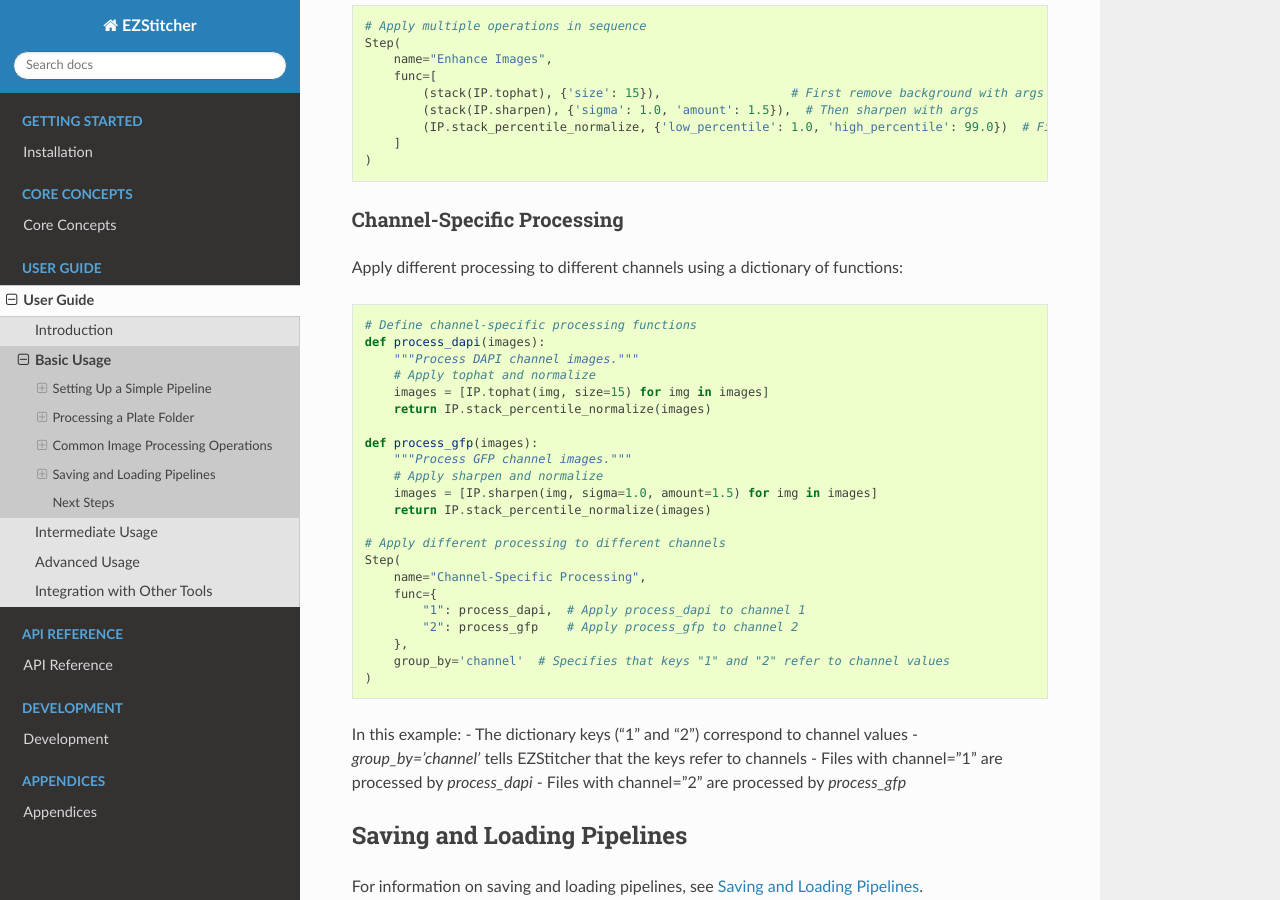
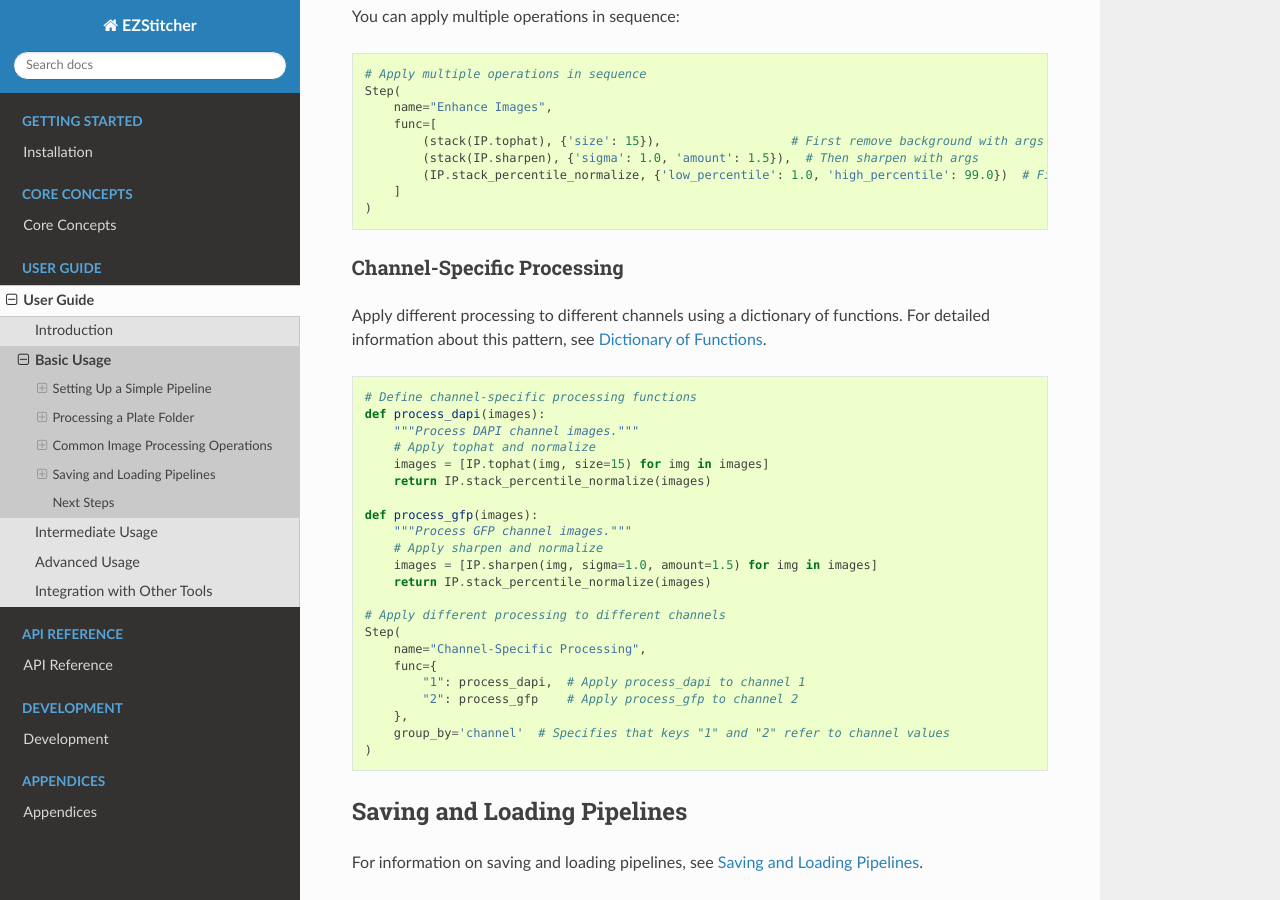
Before and after one commit to trissim/ezstitcher, a Sphinx documentation site: the page built from docs/source/user_guide/basic_usage.rst, in a window 1280 px wide and 900 px high, scrolled down 4424 px. Built offline with Sphinx 7.4.7 and the Read the Docs theme 3.1.0, drawn with Linux system fonts in a browser that asks for light colours; some of the changed text lies outside the part shown.

Commit message:
Consolidate function handling documentation
- Add section labels to function_handling.rst for cross-referencing
- Update step.rst to use cross-references to function handling concepts
- Update basic_usage.rst to use cross-references to function handling concepts
- Remove duplicated explanations from user guide

```diff
--- a/docs/source/user_guide/basic_usage.rst
+++ b/docs/source/user_guide/basic_usage.rst
@@ -167,7 +167,9 @@
 Common Image Processing Operations
 --------------------------------
 
-EZStitcher provides a variety of image processing functions through the ImageProcessor class. Here are some common operations:
+EZStitcher provides a variety of image processing functions through the ImageProcessor class. For detailed information about function handling patterns, see :ref:`function-handling`.
+
+Here are some common operations:
 
 Normalization
 ^^^^^^^^^^^
@@ -236,7 +238,7 @@
 Channel-Specific Processing
 ^^^^^^^^^^^^^^^^^^^^^^^^
 
-Apply different processing to different channels using a dictionary of functions:
+Apply different processing to different channels using a dictionary of functions. For detailed information about this pattern, see :ref:`function-dictionaries`.
 
 .. code-block:: python
 
@@ -262,12 +264,6 @@
         },
         group_by='channel'  # Specifies that keys "1" and "2" refer to channel values
     )
-
-In this example:
-- The dictionary keys ("1" and "2") correspond to channel values
-- `group_by='channel'` tells EZStitcher that the keys refer to channels
-- Files with channel="1" are processed by `process_dapi`
-- Files with channel="2" are processed by `process_gfp`
 
 Saving and Loading Pipelines
 --------------------------
```
Also changed, not shown: docs/source/concepts/function_handling.rst (+23 -1 lines), docs/source/concepts/step.rst (+6 -2 lines).
